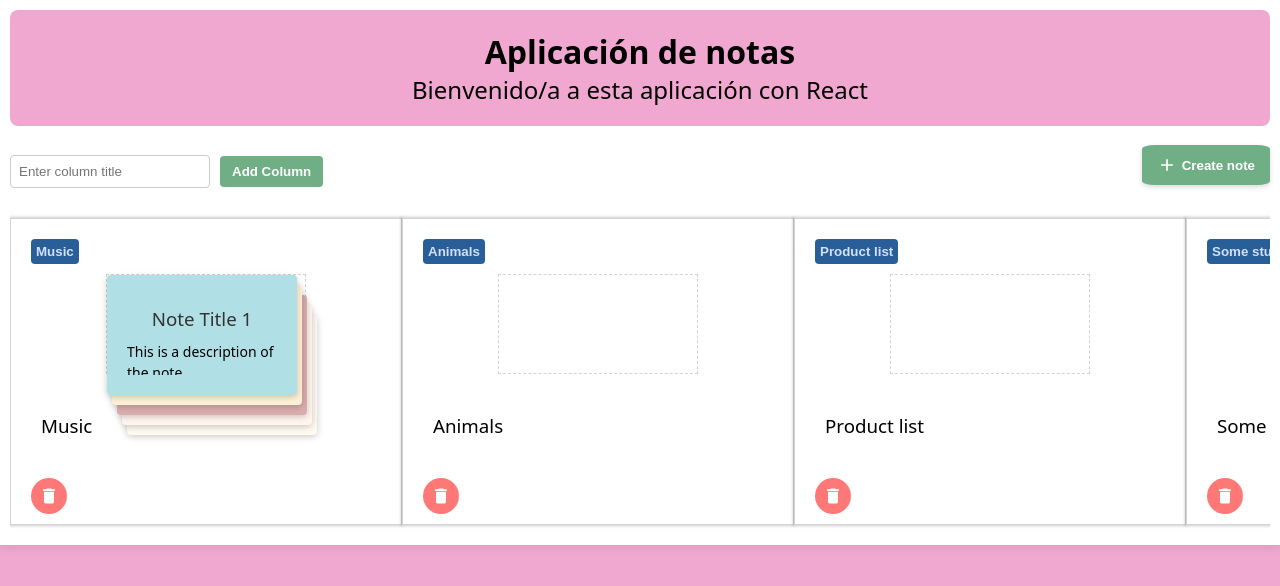
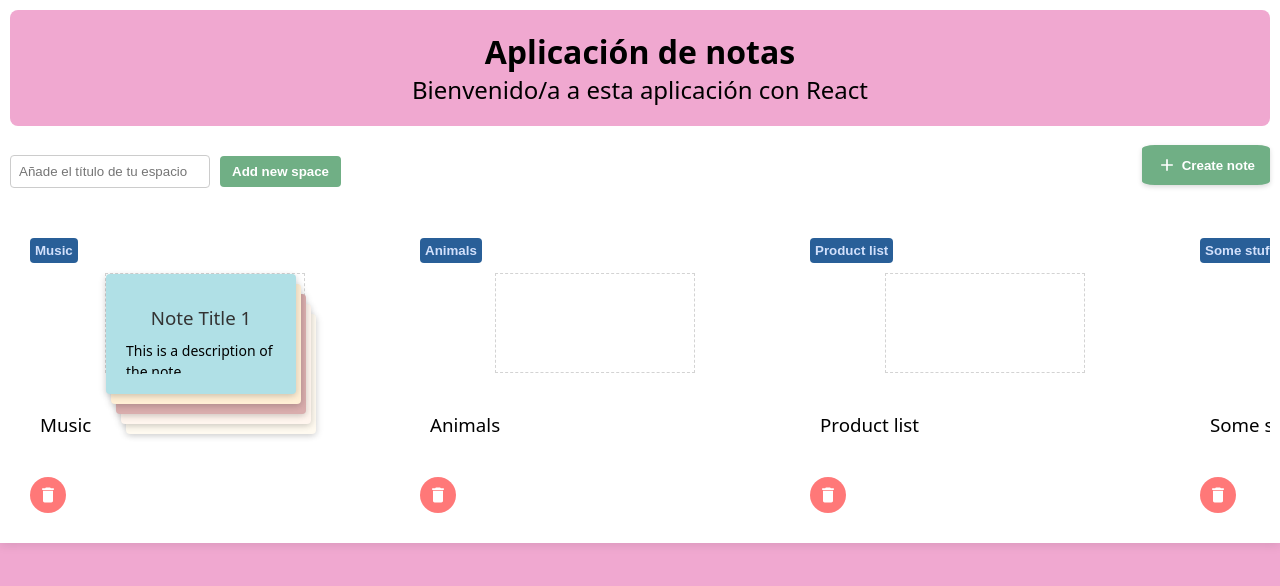
Before and after one commit to CarlosPaz64/Primer-Parcial---Desarrollo-de-Aplicaciones-Web, a React (Vite) app: page / in a window 1280 px wide. Shown: the top 586 px of the page. Built offline with nearby package versions, Linux system fonts and the light colour scheme.

Commit message:
Cambios en la lógica

```diff
--- a/src/columns/AddColumn.tsx
+++ b/src/columns/AddColumn.tsx
@@ -26,8 +26,8 @@ const AddColumn: React.FC = () => {
   };
 
   const handleConfirmAddColumn = () => {
-    // Verificar si ya existen 5 columnas
-    if (state.columns.length >= 5) {
+    // Verificar si ya existen 8 columnas
+    if (state.columns.length >= 8) {
       setIsLimitReachedModalOpen(true); // Mostrar modal de límite alcanzado
       setIsConfirmModalOpen(false);
       return;
@@ -51,7 +51,7 @@ const AddColumn: React.FC = () => {
         type="text"
         value={newColumnTitle}
         onChange={(e) => setNewColumnTitle(e.target.value)}
-        placeholder="Enter column title"
+        placeholder="Añade el título de tu espacio"
         style={{
           padding: '8px',
           borderRadius: '4px',
@@ -61,7 +61,7 @@ const AddColumn: React.FC = () => {
           boxSizing: 'border-box',
         }}
       />
-      <Tooltip title="Agregar nueva columna">
+      <Tooltip title="Agregar un nuevo espacio">
         <button
           onClick={handleAddColumnClick}
           style={{
@@ -73,7 +73,7 @@ const AddColumn: React.FC = () => {
             cursor: 'pointer',
           }}
         >
-          Add Column
+          Add new space
         </button>
       </Tooltip>
 
@@ -82,14 +82,14 @@ const AddColumn: React.FC = () => {
         isOpen={isConfirmModalOpen}
         onClose={() => setIsConfirmModalOpen(false)}
         onConfirm={handleConfirmAddColumn}
-        message="¿Estás seguro de que quieres añadir esta columna?"
+        message="¿Estás seguro de que quieres añadir este espacio?"
       />
 
       {/* Modal de advertencia */}
       <WarningModal
         isOpen={isWarningModalOpen}
         onClose={() => setIsWarningModalOpen(false)}
-        message="No puedes crear columnas sin nombre."
+        message="No puedes crear espacios sin nombre."
       />
 
       {/* Modal de límite alcanzado */}
--- a/src/columns/CollapsedNotes.tsx
+++ b/src/columns/CollapsedNotes.tsx
@@ -1,8 +1,8 @@
-// CollapsedNotes.tsx
 import React from 'react';
 import { Note } from '../context-reducer/KanbanContext';
 import NoteCard from '../draggable/NoteCard';
 import { Draggable } from 'react-beautiful-dnd';
+import Tooltip from '@mui/material/Tooltip'; // Importa el Tooltip de Material-UI
 
 interface CollapsedNotesProps {
   column: {
@@ -24,7 +24,9 @@ const CollapsedNotes: React.FC<CollapsedNotesProps> = ({
 
   return (
     <Draggable draggableId={`collapsed-${column.id}`} index={0}>
-      {(provided) => (
+      {(provided, snapshot) => (
+        <Tooltip title="Notas amontonadas" placement="top">
+          <div>
             <div
               ref={provided.innerRef}
               {...provided.draggableProps}
@@ -42,6 +44,7 @@ const CollapsedNotes: React.FC<CollapsedNotesProps> = ({
                 border: '1px dashed lightgray',
                 boxSizing: 'border-box',
                 position: 'relative', // Posicionamiento relativo para permitir superposición
+                zIndex: snapshot.isDragging ? 9999 : 'auto', // Aumenta z-index cuando se arrastra
               }}
               onClick={onExpand}
             >
@@ -67,6 +70,8 @@ const CollapsedNotes: React.FC<CollapsedNotesProps> = ({
                 </div>
               ))}
             </div>
+          </div>
+        </Tooltip>
       )}
     </Draggable>
   );
--- a/src/confirmsModal/ChangeTitleModal.tsx
+++ b/src/confirmsModal/ChangeTitleModal.tsx
@@ -62,7 +62,7 @@ const ConfirmationModal: React.FC<{ onConfirm: () => void; onCancel: () => void
       <button
         onClick={onCancel}
         style={{
-          backgroundColor: '#F5B971',
+          backgroundColor: '#C96868',
           color: 'white',
           padding: '10px',
           border: 'none',
@@ -84,7 +84,7 @@ const WarningModal: React.FC<{ onClose: () => void }> = ({ onClose }) => (
       <button
         onClick={onClose}
         style={{
-          backgroundColor: '#f44336',
+          backgroundColor: '#C96868',
           color: 'white',
           padding: '10px',
           border: 'none',
@@ -156,7 +156,7 @@ const ChangeTitleModal: React.FC<ChangeTitleModalProps> = ({ isOpen, onClose, on
             <button
               onClick={handleConfirmChange}
               style={{
-                backgroundColor: '#4caf50',
+                backgroundColor: '#86AB89',
                 color: 'white',
                 padding: '10px',
                 border: 'none',
@@ -171,7 +171,7 @@ const ChangeTitleModal: React.FC<ChangeTitleModalProps> = ({ isOpen, onClose, on
             <button
               onClick={onClose}
               style={{
-                backgroundColor: '#f44336',
+                backgroundColor: '#C96868',
                 color: 'white',
                 padding: '10px',
                 border: 'none',
--- a/src/confirmsModal/LimitReachedModal.tsx
+++ b/src/confirmsModal/LimitReachedModal.tsx
@@ -62,7 +62,7 @@ const LimitReachedModal: React.FC<LimitReachedModalProps> = ({ isOpen, onClose }
         onClick={(e) => e.stopPropagation()}
       >
         <h2>Límite Alcanzado</h2>
-        <p>Solo se pueden crear 5 columnas. Por favor, elimina una o edita una existente.</p>
+        <p>Solo se pueden crear 8 espacios. Por favor, elimina o edita un espacio.</p>
         <button onClick={onClose}>OK</button>
       </ModalContent>
     </ModalOverlay>
--- a/src/dashboard.tsx
+++ b/src/dashboard.tsx
@@ -257,7 +257,7 @@ const Kanban: React.FC = () => {
           transition: 'background-color 0.3s, transform 0.2s',
         }}
         onMouseOver={(e) => (e.currentTarget.style.backgroundColor = '#a8dadc')}
-        onMouseOut={(e) => (e.currentTarget.style.backgroundColor = '#c1e1c1')}
+        onMouseOut={(e) => (e.currentTarget.style.backgroundColor = '#70AF85')}
       >
         <AddIcon style={{ fontSize: '20px', marginRight: '5px' }} />
         Create note
--- a/src/index.css
+++ b/src/index.css
@@ -54,9 +54,6 @@ input, select {
 .paper {
   padding: 10px 20px;
   background-color: #fff;
-  box-shadow: 0px 0px 3px 1px rgba(0, 0, 0, 0.2);
-  line-height: 25px;
-  border: 1px solid #d3d3d3;
   width: 350px;
   z-index: 0; /* Asegúrate de que el z-index no interfiera con las notas */
   overflow: visible; /* Evita que los elementos arrastrados se oculten al moverse */
--- a/src/modal/CreateNoteModal.tsx
+++ b/src/modal/CreateNoteModal.tsx
@@ -3,6 +3,8 @@ import styled from 'styled-components';
 import { motion, AnimatePresence } from 'framer-motion';
 import CategoriesModal from './CategoriesModal';
 import TagsModal from './TagsModal';
+import WarningModal from '../confirmsModal/WarningModal';
+
 
 // Estilos del modal principal
 const ModalOverlay = styled(motion.div)`
@@ -97,6 +99,9 @@ const CreateNoteModal: React.FC<CreateNoteModalProps> = ({
   const [selectedTags, setSelectedTags] = useState<string[]>([]);
   const [selectedColumn, setSelectedColumn] = useState('');
   const [isConfirmModalOpen, setIsConfirmModalOpen] = useState(false); // Estado para el modal de confirmación
+  const [isWarningModalOpen, setIsWarningModalOpen] = useState(false); // Estado para abrir/cerrar el WarningModal
+  const [warningMessage, setWarningMessage] = useState(''); // Mensaje para el WarningModal
+
 
   const handleSave = () => {
     setIsConfirmModalOpen(true); // Abre el modal de confirmación
@@ -104,7 +109,8 @@ const CreateNoteModal: React.FC<CreateNoteModalProps> = ({
 
   const handleConfirmSave = () => {
     if (!selectedColumn) {
-      alert('Por favor, selecciona una columna antes de agregar una nota.');
+      setWarningMessage('Por favor, selecciona una columna antes de agregar una nota.');
+      setIsWarningModalOpen(true); // Abre el WarningModal si no hay columna seleccionada
       return;
     }
     onAddNote(content, selectedColumn);
@@ -116,6 +122,7 @@ const CreateNoteModal: React.FC<CreateNoteModalProps> = ({
     setIsConfirmModalOpen(false); // Cierra el modal de confirmación
     onClose(); // Cierra el modal principal
   };
+
 
   return (
     <AnimatePresence>
@@ -220,6 +227,15 @@ const CreateNoteModal: React.FC<CreateNoteModalProps> = ({
                 onCancel={() => setIsConfirmModalOpen(false)}
               />
             )}
+            {/* Modal de advertencia */}
+            {isWarningModalOpen && (
+              <WarningModal
+                isOpen={isWarningModalOpen}
+                onClose={() => setIsWarningModalOpen(false)}
+                message={warningMessage}
+              />
+            )}
+
           </ModalContent>
         </ModalOverlay>
       )}
```
Lines whose indentation alone changed are shown as unchanged.
